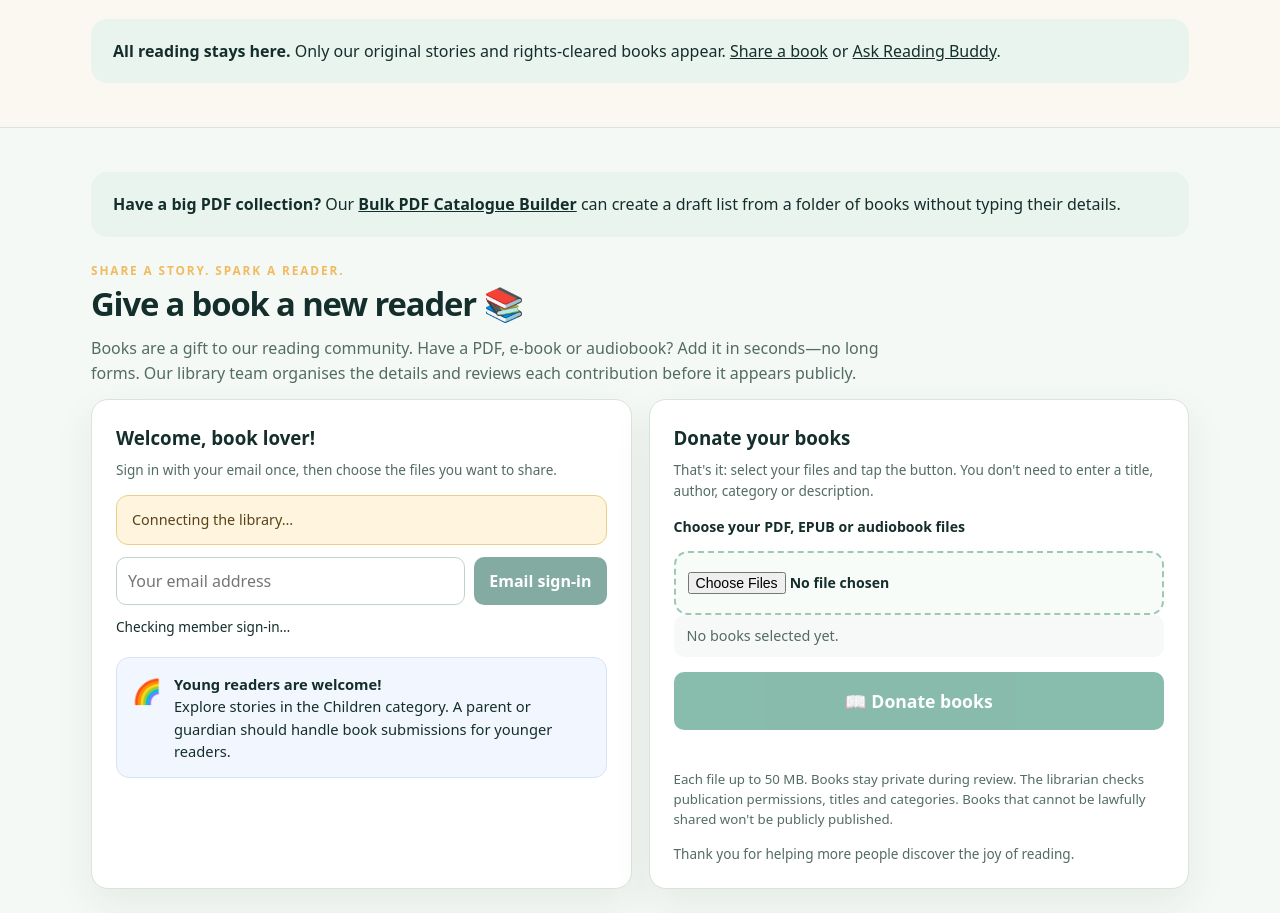
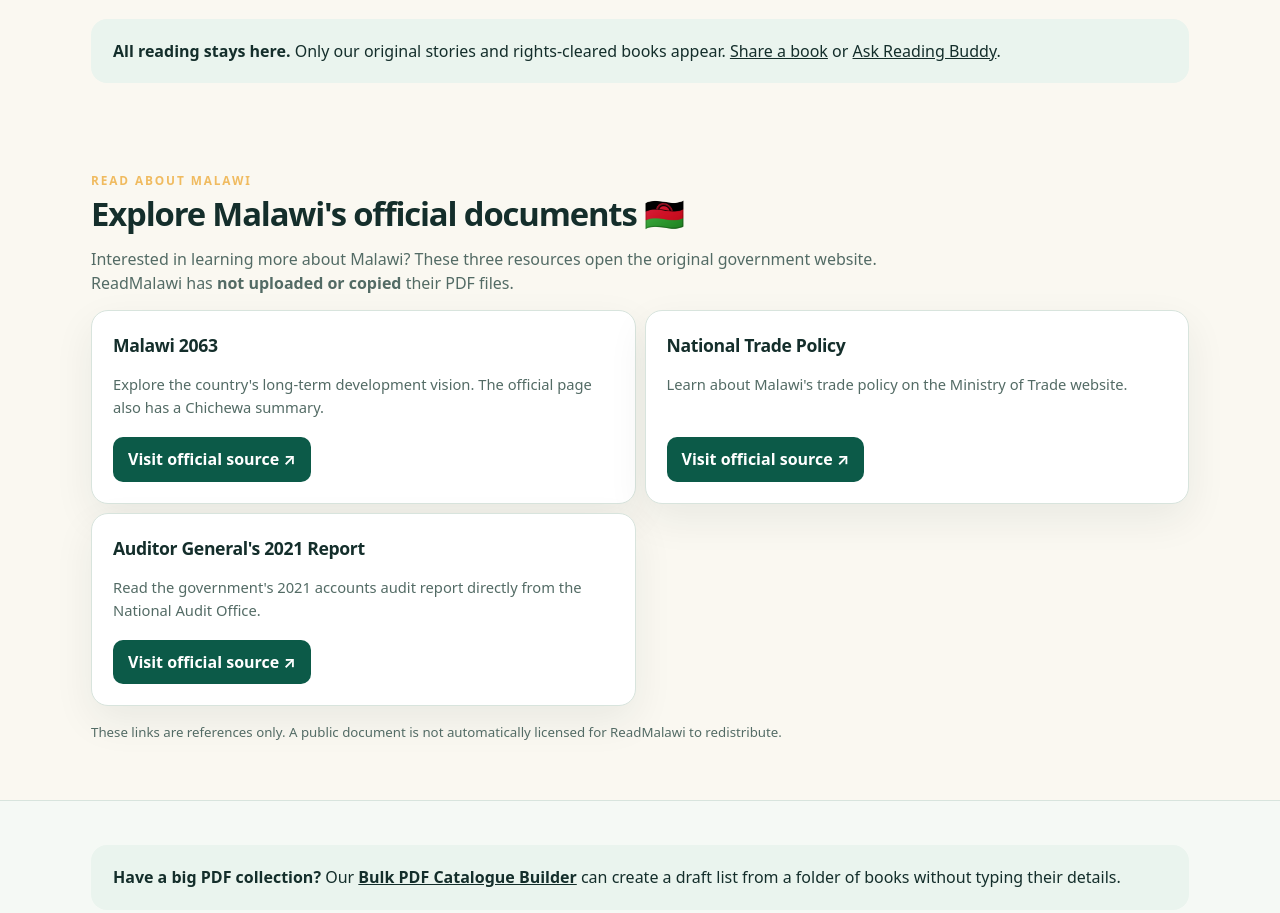
Before and after one commit to ibrowsenterprise-lab/ReadMalawi, a plain HTML site: page library.html in a window 1280 px wide. Shown: the part 1067-1980 px from the top of the page. Drawn offline with Linux system fonts and the light colour scheme; no server answers.

Commit message:
Add three curated official Malawi reading links without hosting PDF copies

```diff
--- a/library.html
+++ b/library.html
@@ -69,6 +69,15 @@
 <div class="controls"><div class="switches" role="group" aria-label="Publication type"><button class="pill" data-kind="all" aria-pressed="true">All</button><button class="pill" data-kind="book" aria-pressed="false">E-books</button><button class="pill" data-kind="audio" aria-pressed="false">Audiobooks</button></div><span class="muted small" id="count" aria-live="polite">Loading catalogue…</span></div>
 <div id="catalogue" class="cards" aria-live="polite"></div><p id="fetch-message" class="formhint" aria-live="polite"></p>
 <div class="banner" style="margin-top:22px"><strong>All reading stays here.</strong> Only our original stories and rights-cleared books appear. <a href="#contribute">Share a book</a> or <a href="assets/reading-buddy.html">Ask Reading Buddy</a>.</div>
+</div></section>
+<section class="section" id="malawi-reading"><div class="wrap">
+<div class="eyebrow">Read about Malawi</div><h2>Explore Malawi's official documents 🇲🇼</h2>
+<p class="intro">Interested in learning more about Malawi? These three resources open the original government website. ReadMalawi has <strong>not uploaded or copied</strong> their PDF files.</p>
+<div class="cards">
+  <article class="card"><h3>Malawi 2063</h3><p>Explore the country's long-term development vision. The official page also has a Chichewa summary.</p><div class="card-actions"><a class="btn" target="_blank" rel="noopener noreferrer" href="https://npc.mw/mw2063-3/">Visit official source ↗</a></div></article>
+  <article class="card"><h3>National Trade Policy</h3><p>Learn about Malawi's trade policy on the Ministry of Trade website.</p><div class="card-actions"><a class="btn" target="_blank" rel="noopener noreferrer" href="https://portal.trade.gov.mw/en-gb/site/display/186">Visit official source ↗</a></div></article>
+  <article class="card"><h3>Auditor General's 2021 Report</h3><p>Read the government's 2021 accounts audit report directly from the National Audit Office.</p><div class="card-actions"><a class="btn" target="_blank" rel="noopener noreferrer" href="https://nao.gov.mw/index.php/en/documents/audit-reports/category/28-auditor-general-s-reports-on-accounts-of-govt-mda-s?download=73%3Aauditors-generals-report-on-the-accounts-of-the-government-of-malawi-june-2021">Visit official source ↗</a></div></article>
+</div><p class="formhint" style="margin-top:16px">These links are references only. A public document is not automatically licensed for ReadMalawi to redistribute.</p>
 </div></section>
 <section class="section subtle" id="contribute"><div class="wrap">
 <div class="banner" style="margin-bottom:24px"><strong>Have a big PDF collection?</strong> Our <a href="assets/bulk-import.html"><strong>Bulk PDF Catalogue Builder</strong></a> can create a draft list from a folder of books without typing their details.</div>
```
